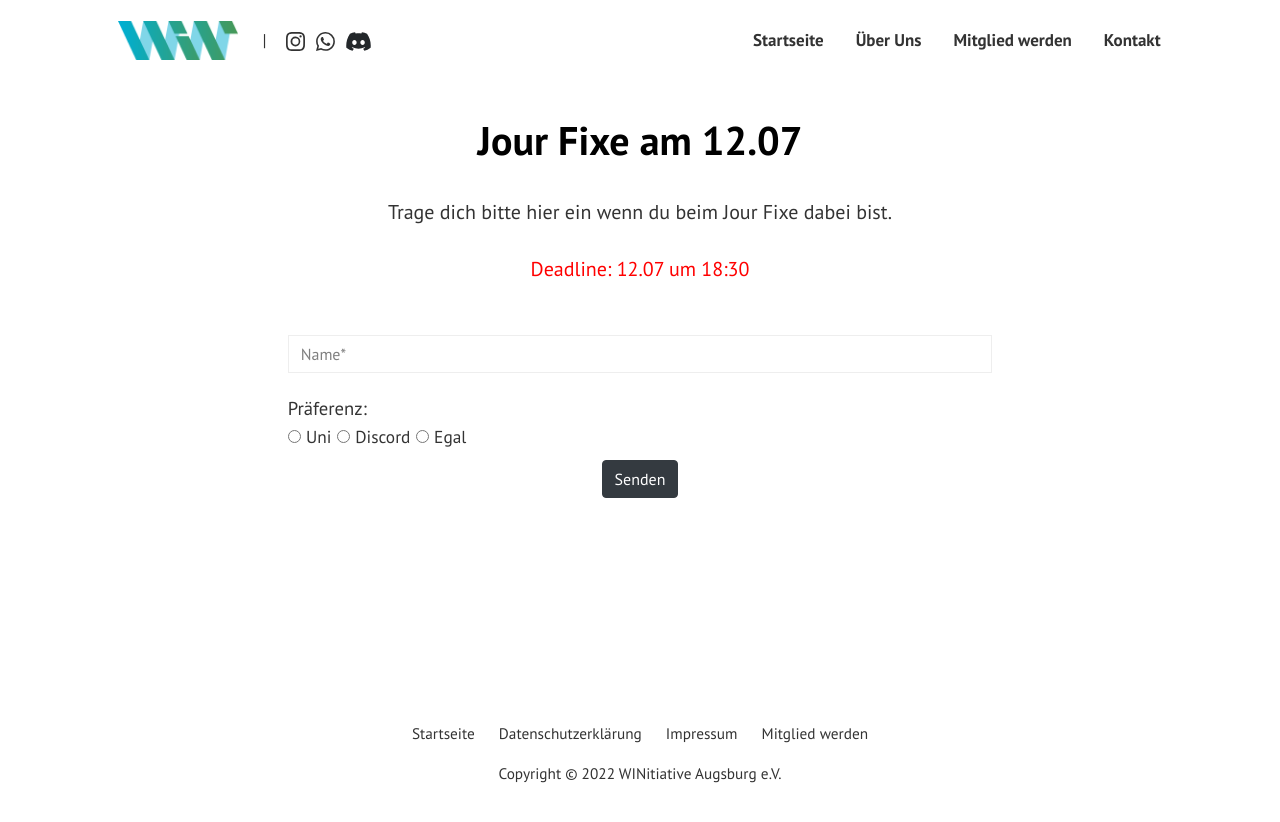
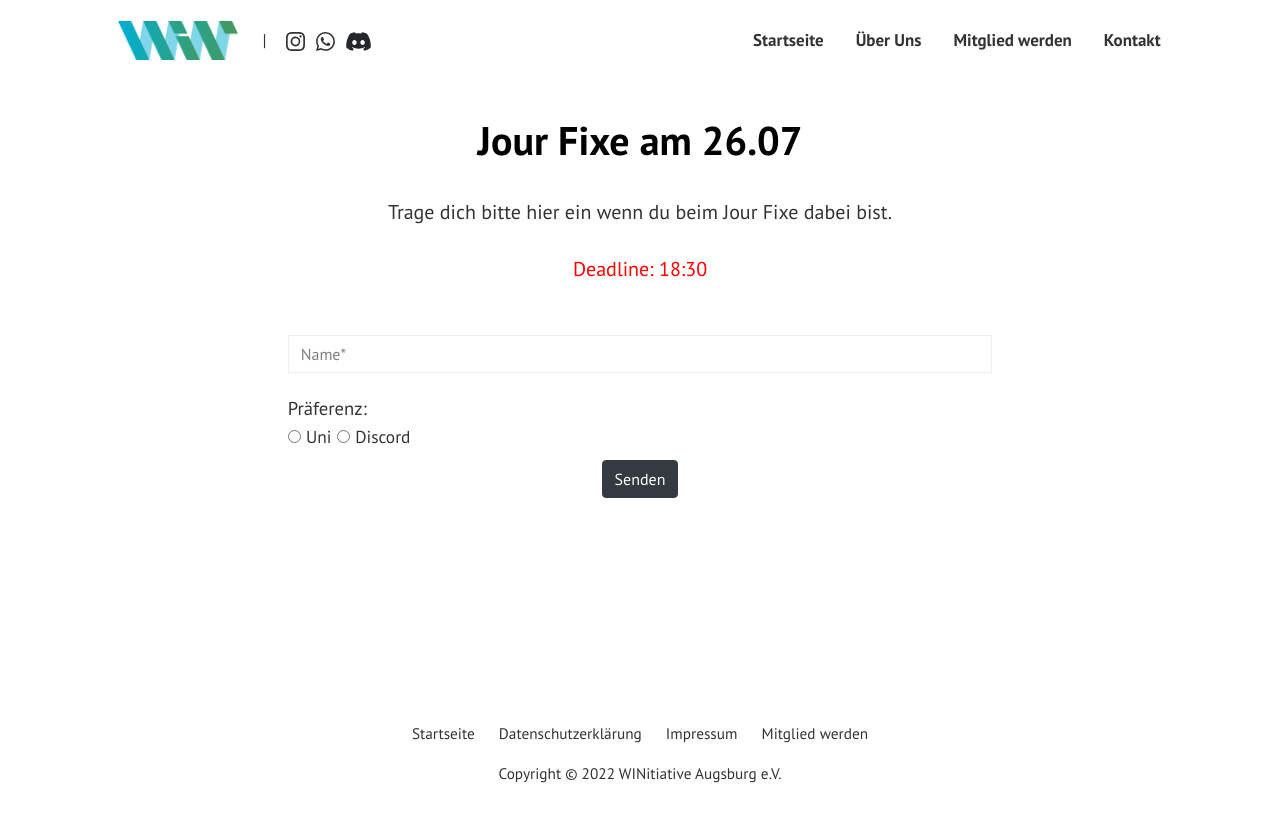
Before and after one commit to WINitiative-Augsburg-eV/webseite, a Jekyll site: the page built from pages/jour-fixe.html, in a window 1280 px wide. Shown: the top 822 px of the page. Built offline with Jekyll 4.4.1, drawn with Linux system fonts in a browser that asks for light colours.

Commit message:
Jour Fixe Update

```diff
--- a/pages/jour-fixe.html
+++ b/pages/jour-fixe.html
@@ -1,6 +1,6 @@
 ---
 layout: page
-title: Jour Fixe am 12.07
+title: Jour Fixe am 26.07
 permalink: "/jour-fixe/"
 comments: false
 ---
@@ -10,7 +10,7 @@
   <input type="hidden" name="_subject" value="Jour Fixe dabei">
     <input type="hidden" name="_captcha" value="false">
 <center><p class="lead mb-4">Trage dich bitte hier ein wenn du beim Jour Fixe dabei bist.</p></center>
-<center><p style="color: red">Deadline: 12.07 um 18:30</p></center>
+<center><p style="color: red">Deadline: 18:30</p></center>
 
 <br>
 
@@ -20,7 +20,5 @@
 <label for="pp" style="font-size: 13pt">Uni</label>
 <input type="radio" id="br" name="praef" value="Discord">
 <label for="br" style="font-size: 13pt">Discord</label>
-<input type="radio" id="br" name="praef" value="Egal">
-<label for="br" style="font-size: 13pt">Egal</label>
 <center><input class="btn btn-dark" type="submit" value="Senden"></center>
 </form>
```
Also changed, not shown: 1 other file.
